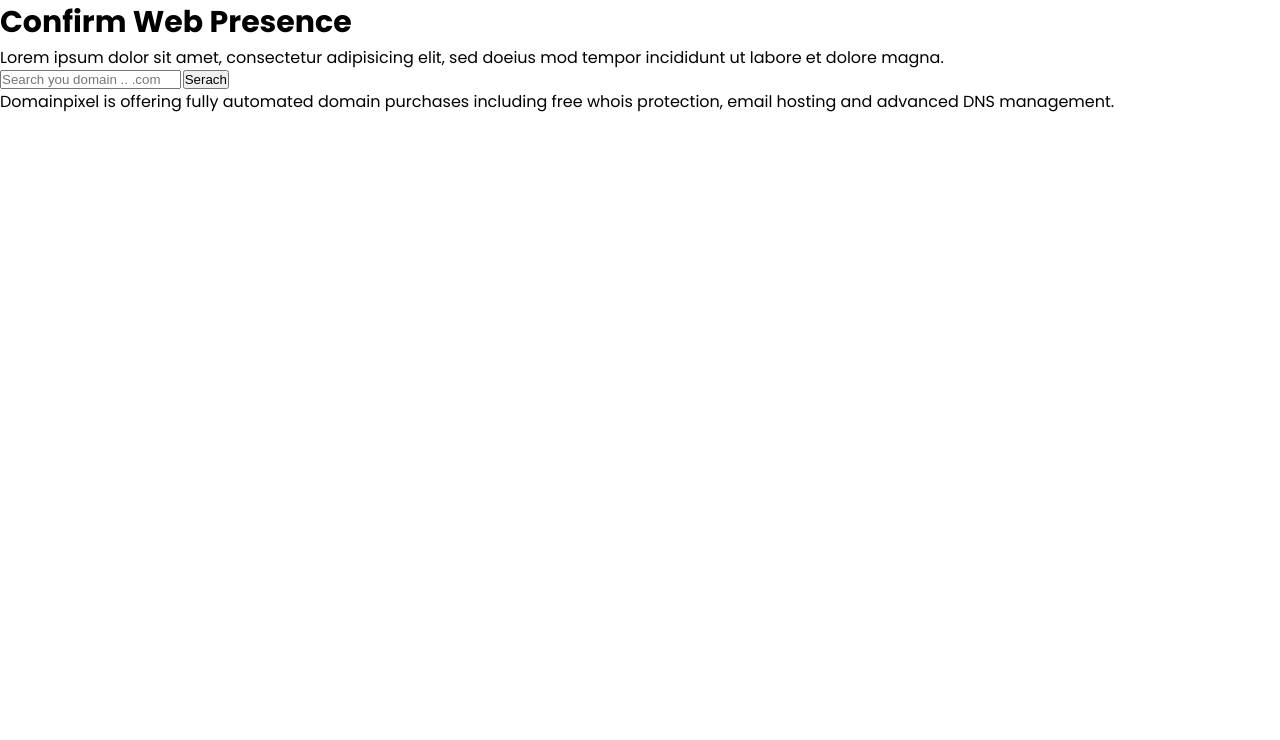
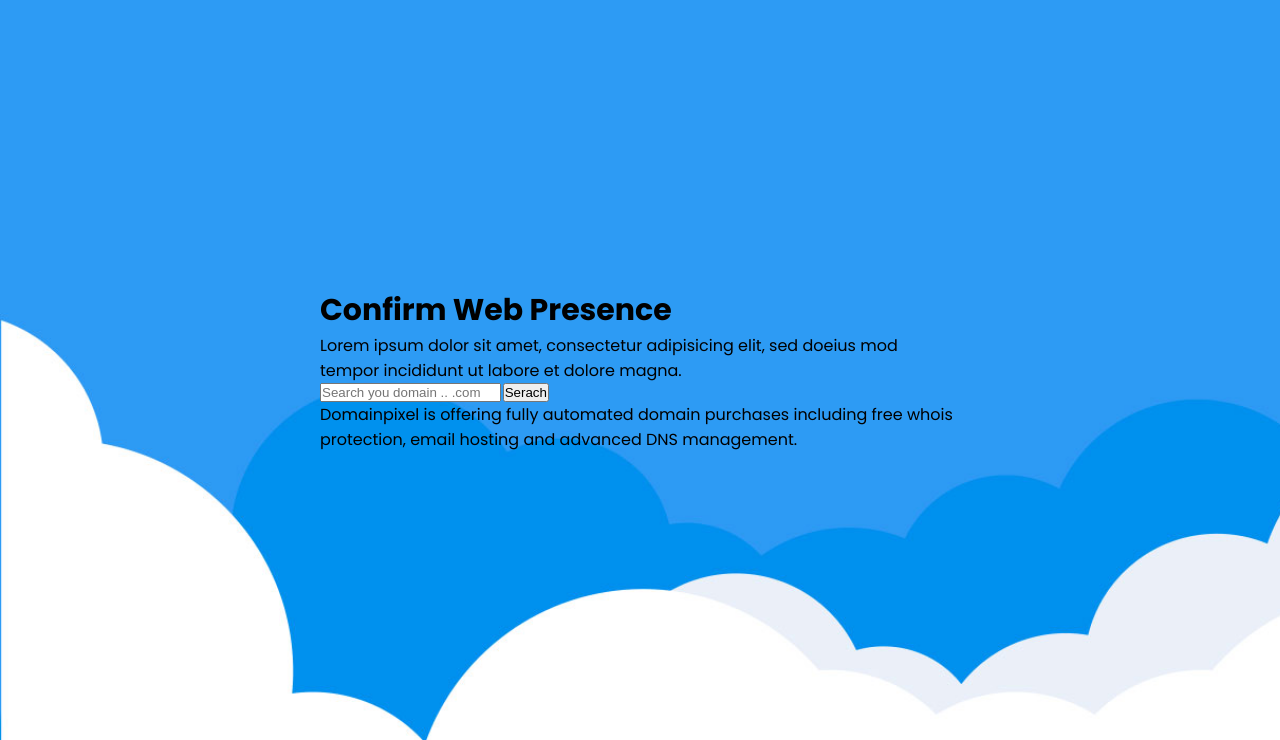
Before and after one commit to emetdas/domain_hosting-website, a PHP site: page / in a window 1280 px wide. Shown: the part 60-800 px from the top of the page. Run offline with PHP 8.4, Linux system fonts and the light colour scheme.

Commit message:
make some change

```diff
--- a/css/style.css
+++ b/css/style.css
@@ -50,6 +50,9 @@ li{
 }
 ul,ol,li{
     list-style-type: none;
+}
+input{
+    outline: none;
 }
 .d-flex{
     display: flex;
@@ -182,6 +185,24 @@ ul,ol,li{
     text-align: right;
 }
 /* navbar-css */
+/* --hero-- */
+.hero{
+    background-size: cover;
+    background-image: url(../images/banner.jpg);
+    height: calc(100vh - 6rem);
+    position: relative;
+}
+.hero-contant{
+    position: absolute;
+    top: 50%;
+    left: 50%;
+    transform: translate(-50%,-50%);
+    -webkit-transform: translate(-50%,-50%);
+    -moz-transform: translate(-50%,-50%);
+    -ms-transform: translate(-50%,-50%);
+    -o-transform: translate(-50%,-50%);
+}
+/* --hero-- */
 /* footer */
 
 /* footer */
```
